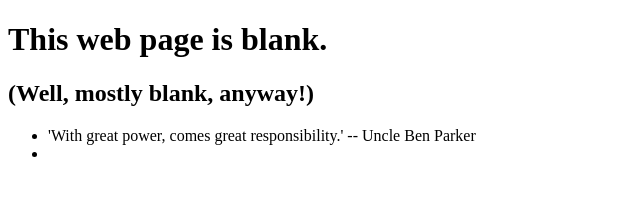
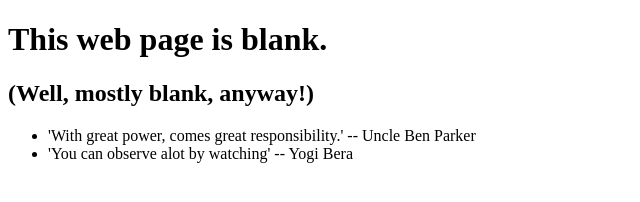
Before and after one commit to dm-SAPTrain01/0main_openSAP_repo, a plain HTML site: page index.html in a window 1280 px wide. Shown: the whole page, without its empty margins (0-640 px from the left). Drawn offline with Linux system fonts and the light colour scheme.

Commit message:
added yogi bera quote

```diff
--- a/index.html
+++ b/index.html
@@ -12,7 +12,7 @@
 		<h2>(Well, mostly blank, anyway!)</h2>
 		<ul>
 			<li>'With great power, comes great responsibility.' -- Uncle Ben Parker</li>
-			<li></li>
+			<li>'You can observe alot by watching' -- Yogi Bera</li>
 		</ul>
 	</body>
 </html>
```
